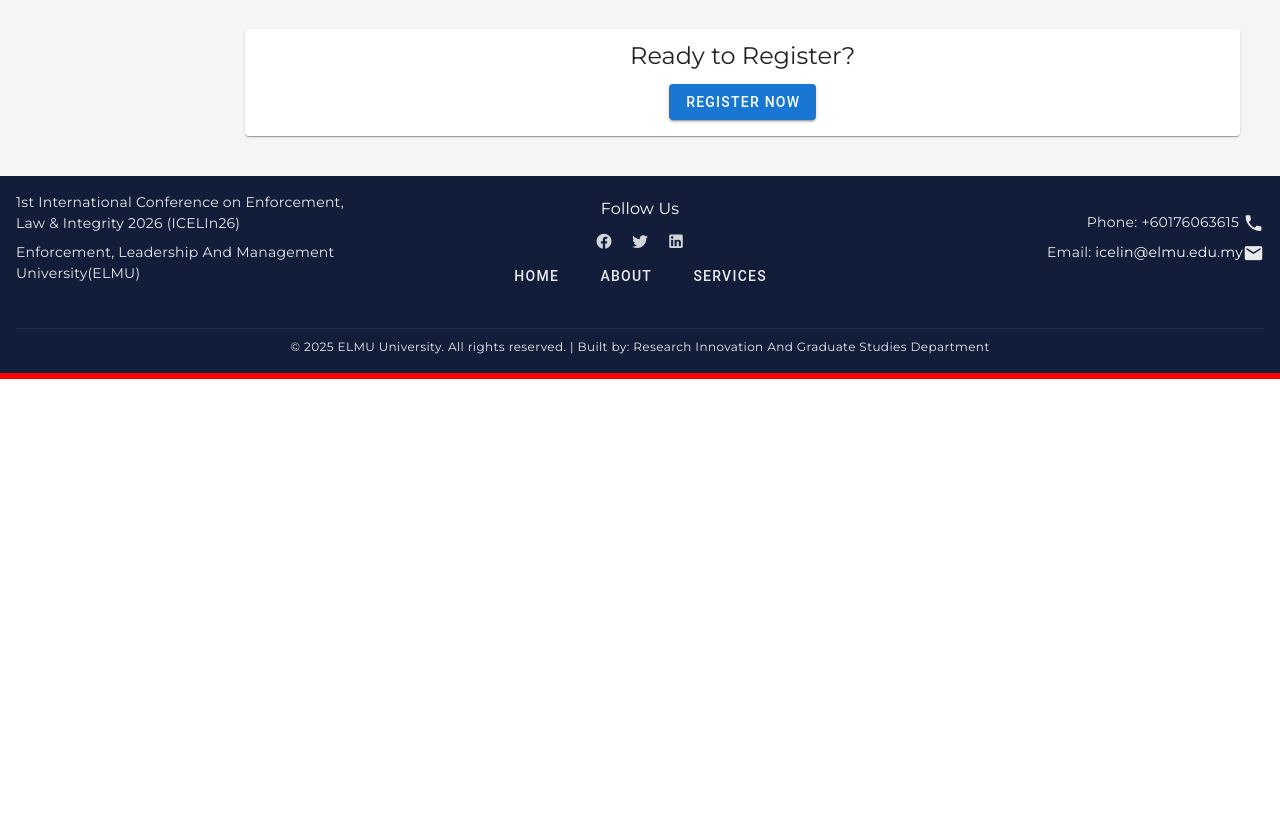
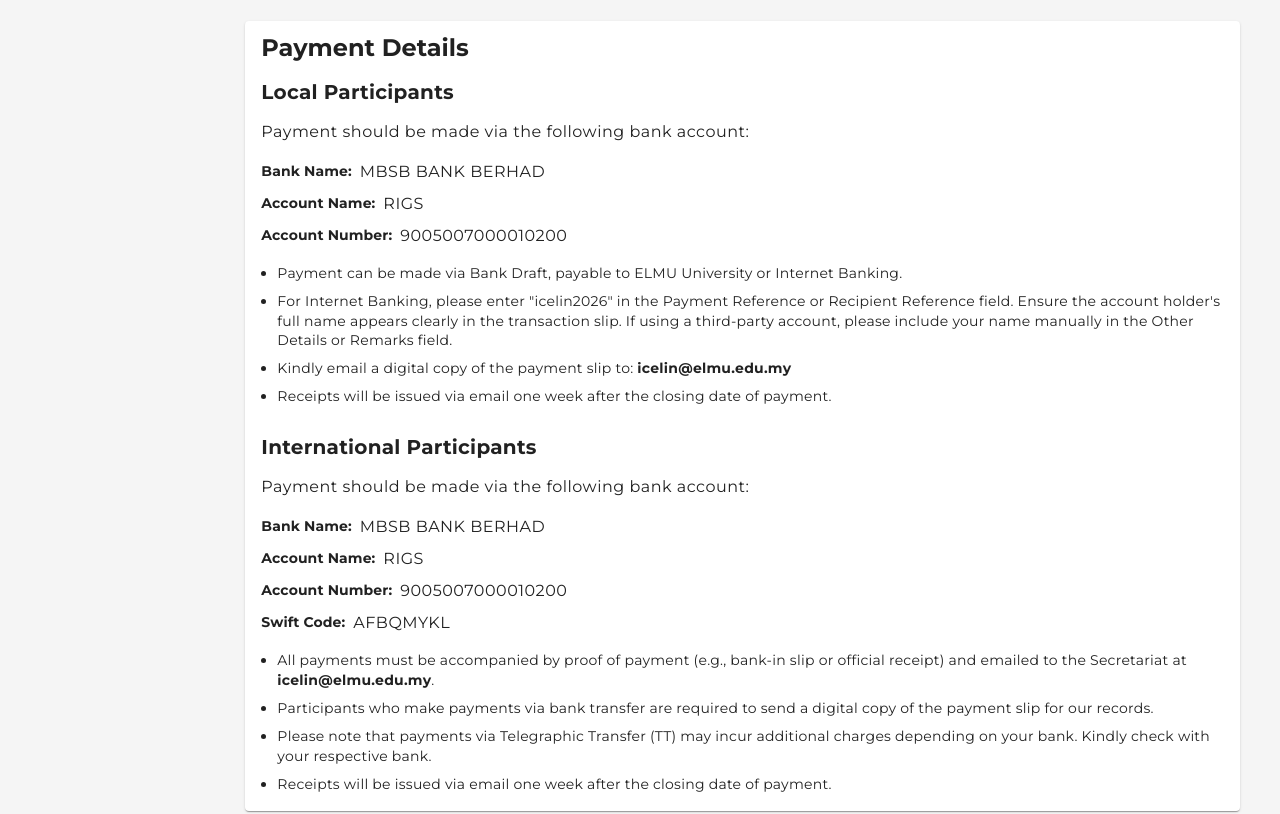
Before and after one commit to jali123456/conference_website_no_ai, a Vue app: page /fees-registration in a window 1280 px wide. Shown: the part 1500-2314 px from the top of the page. Before the commit the page ends 1879 px from the top, so only its background shows below. Built offline with nearby package versions, Linux system fonts and the light colour scheme; a small style sheet from the web is missing.

Commit message:
small updates

```diff
--- a/src/views/FeesRegistrationView.vue
+++ b/src/views/FeesRegistrationView.vue
@@ -61,6 +61,72 @@
         </v-card>
       </v-col>
 
+      <!-- Payment Details Section -->
+      <v-col cols="12" class="mt-4">
+        <v-card>
+          <v-card-title class="text-h5 font-weight-bold">Payment Details</v-card-title>
+          <v-card-text>
+
+            <!-- Local Participants Section -->
+            <div class="mb-6">
+              <h3 class="text-h6 font-weight-bold mb-3">Local Participants</h3>
+              <p class="text-body-1 mb-4">Payment should be made via the following bank account:</p>
+
+              <div class="d-flex mb-2">
+                <span class="text-subtitle-2 font-weight-bold">Bank Name:</span>
+                <span class="text-body-1 ml-2">MBSB BANK BERHAD</span>
+              </div>
+              <div class="d-flex mb-2">
+                <span class="text-subtitle-2 font-weight-bold">Account Name:</span>
+                <span class="text-body-1 ml-2">RIGS</span>
+              </div>
+              <div class="d-flex mb-4">
+                <span class="text-subtitle-2 font-weight-bold">Account Number:</span>
+                <span class="text-body-1 ml-2">9005007000010200</span>
+              </div>
+
+              <ul class="text-body-2 ml-4">
+                <li class="mb-2">Payment can be made via Bank Draft, payable to ELMU University or Internet Banking.</li>
+                <li class="mb-2">For Internet Banking, please enter "icelin2026" in the Payment Reference or Recipient Reference field. Ensure the account holder's full name appears clearly in the transaction slip. If using a third-party account, please include your name manually in the Other Details or Remarks field.</li>
+                <li class="mb-2">Kindly email a digital copy of the payment slip to: <strong>icelin@elmu.edu.my</strong></li>
+                <li>Receipts will be issued via email one week after the closing date of payment.</li>
+              </ul>
+            </div>
+
+            <!-- International Participants Section -->
+            <div>
+              <h3 class="text-h6 font-weight-bold mb-3">International Participants</h3>
+              <p class="text-body-1 mb-4">Payment should be made via the following bank account:</p>
+
+              <div class="d-flex mb-2">
+                <span class="text-subtitle-2 font-weight-bold">Bank Name:</span>
+                <span class="text-body-1 ml-2">MBSB BANK BERHAD</span>
+              </div>
+              <div class="d-flex mb-2">
+                <span class="text-subtitle-2 font-weight-bold">Account Name:</span>
+                <span class="text-body-1 ml-2">RIGS</span>
+              </div>
+              <div class="d-flex mb-2">
+                <span class="text-subtitle-2 font-weight-bold">Account Number:</span>
+                <span class="text-body-1 ml-2">9005007000010200</span>
+              </div>
+              <div class="d-flex mb-4">
+                <span class="text-subtitle-2 font-weight-bold">Swift Code:</span>
+                <span class="text-body-1 ml-2">AFBQMYKL</span>
+              </div>
+
+              <ul class="text-body-2 ml-4">
+                <li class="mb-2">All payments must be accompanied by proof of payment (e.g., bank-in slip or official receipt) and emailed to the Secretariat at <strong>icelin@elmu.edu.my</strong>.</li>
+                <li class="mb-2">Participants who make payments via bank transfer are required to send a digital copy of the payment slip for our records.</li>
+                <li class="mb-2">Please note that payments via Telegraphic Transfer (TT) may incur additional charges depending on your bank. Kindly check with your respective bank.</li>
+                <li>Receipts will be issued via email one week after the closing date of payment.</li>
+              </ul>
+            </div>
+
+          </v-card-text>
+        </v-card>
+      </v-col>
+
       <!-- Registration Form -->
       <v-col justify="center" align="center" cols="12" class="mt-6">
         <v-card>
@@ -72,6 +138,7 @@
           </v-card-text>
         </v-card>
       </v-col>
+
     </v-row>
   </v-container>
 </template>
--- a/src/views/PanelList.vue
+++ b/src/views/PanelList.vue
@@ -18,7 +18,7 @@
 
           <v-card-text class="text-center py-4">
             <p class="text-body-2">
-              We are excited to announce our distinguished keynote speakers for Conference 2024.
+              We are excited to announce our distinguished keynote speakers for Conference 2026.
               Stay tuned for updates as we reveal more speakers in the coming weeks.
             </p>
           </v-card-text>
@@ -37,8 +37,8 @@
                 <span class="text-h6 white--text">{{ speaker.name.charAt(0) }}</span>
               </v-avatar>
             </template>
-            <v-list-item-title class="text-h6 text-black">{{ speaker.name }}</v-list-item-title>
-            <v-list-item-subtitle class="text-black">{{ speaker.title }}</v-list-item-subtitle>
+            <!-- <v-list-item-title class="text-h6 text-black">{{ speaker.name }}</v-list-item-title> -->
+            <!-- <v-list-item-subtitle class="text-black">{{ speaker.title }}</v-list-item-subtitle> -->
               <div class="text-body-2 mt-2 text-black">
                 <div class="font-weight-medium">{{ speaker.time }}</div>
                 <div>{{ speaker.description }}</div>
@@ -67,24 +67,24 @@
 
 const speakers = [
   {
-    name: 'TBA',
+    name: 'Speaker 1',
     title: 'TBA',
     time: 'Day 1 - 9:00 AM',
-    description: 'TBA',
+    description: '',
     color: 'primary'
   },
   {
-    name: `TBA`,
+    name: `Speaker 2`,
     title: 'TBA',
     time: 'Day 1 - 10:00 AM',
-    description: 'TBA',
+    description: '',
     color: 'secondary'
   },
   {
-    name: 'TBA',
+    name: 'Speaker 3',
     title: 'TBA',
     time: 'Day 1 - 11:00 AM',
-    description: 'TBA',
+    description: '',
     color: 'info'
   }
 ]
```
